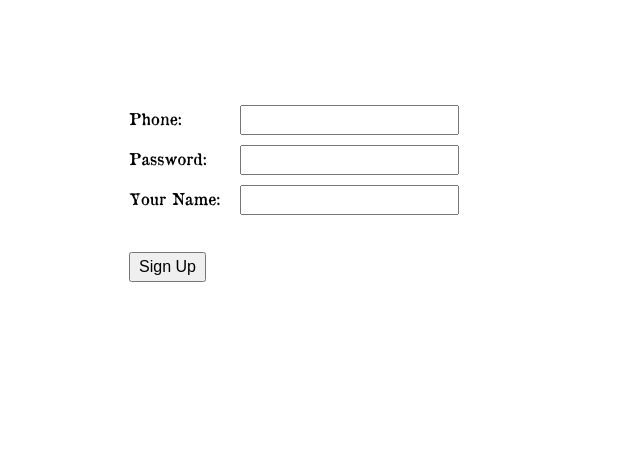
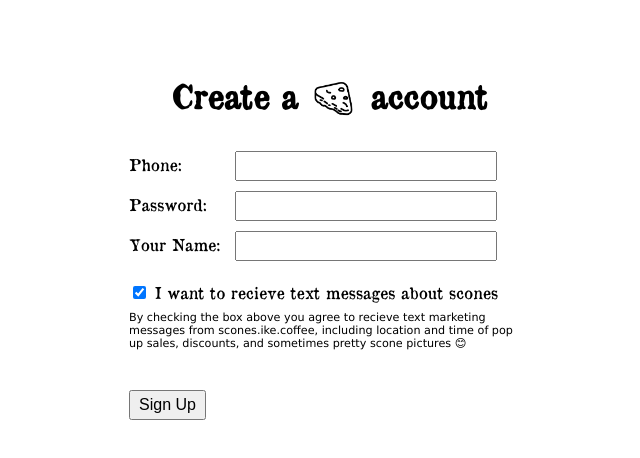
Before and after one commit to IkeAlmighty/scones.ike.coffee, a SvelteKit app: page /signup in a window 1280 px wide. Shown: the top 458 px of the page, without its empty margins (311-951 px from the left). Built offline with nearby package versions, Linux system fonts and the light colour scheme; no server answers.

Commit message:
added notificationConsent to the signup process

```diff
--- a/src/routes/signup/+page.svelte
+++ b/src/routes/signup/+page.svelte
@@ -4,6 +4,8 @@
 	let phone = '';
 	let password = '';
 	let username = '';
+	let notificationConsent = true;
+
 	let error = '';
 	let loading = false;
 
@@ -16,7 +18,7 @@
 			headers: {
 				'Content-Type': 'application/json'
 			},
-			body: JSON.stringify({ phone, password, username })
+			body: JSON.stringify({ phone, password, username, notificationConsent })
 		});
 
 		loading = false;
@@ -30,25 +32,40 @@
 	}
 </script>
 
+<div id="container">
+	<h1>Create a <img src="favicon.png" alt="scone" /> account</h1>
+
 	<form on:submit|preventDefault={handleSignup}>
 		<div>
 			<label>
-			<div>Phone:</div>
+				<div class="label-text">Phone:</div>
 				<input type="tel" bind:value={phone} required />
 			</label>
 		</div>
 
 		<div>
 			<label>
-			<div>Password:</div>
+				<div class="label-text">Password:</div>
 				<input type="password" bind:value={password} required />
 			</label>
 		</div>
 
 		<div>
 			<label>
-			<div>Your Name:</div>
+				<div class="label-text">Your Name:</div>
 				<input type="string" bind:value={username} required />
+			</label>
+		</div>
+
+		<div style="margin-top: 1rem;">
+			<label>
+				<input type="checkbox" value={notificationConsent} checked={notificationConsent} />
+				<span>I want to recieve text messages about scones</span>
+				<div class="info">
+					By checking the box above you agree to recieve text marketing messages from
+					scones.ike.coffee, including location and time of pop up sales, discounts, and sometimes
+					pretty scone pictures 😊
+				</div>
 			</label>
 		</div>
 
@@ -62,22 +79,30 @@
 			<p>{error}</p>
 		{/if}
 	</form>
+</div>
 
 <style>
-	form {
-		max-width: 400px;
-		margin: 100px auto;
+	img {
+		width: 50px;
+		height: 50px;
+		vertical-align: middle;
 	}
 
-	label div {
+	#container {
+		max-width: 400px;
+		margin: 75px auto;
+	}
+
+	.label-text {
 		width: 100px;
 		display: inline-block;
 	}
 
-	form input {
+	form input:not([type='checkbox']) {
 		padding: 0.25rem;
-		margin: 5px;
+		margin: 5px 0;
 		font-size: 1rem;
+		width: 250px;
 	}
 
 	form button {
@@ -89,4 +114,14 @@
 	p {
 		color: red;
 	}
+
+	h1 {
+		text-align: center;
+	}
+
+	.info {
+		margin: 0.5rem 0;
+		font-size: 0.7rem;
+		font-family: Verdana, Geneva, Tahoma, sans-serif;
+	}
 </style>
```
Lines whose indentation alone changed are shown as unchanged.
